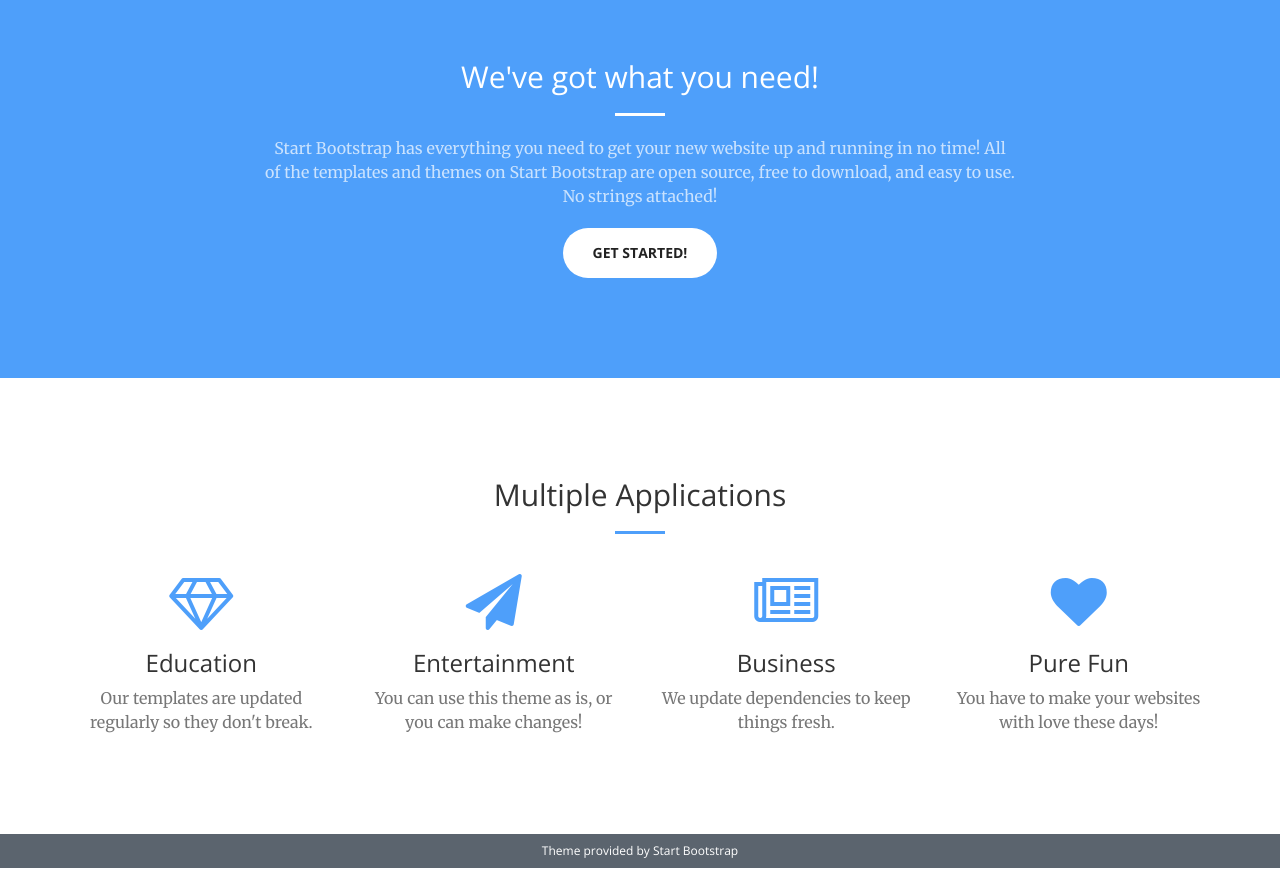
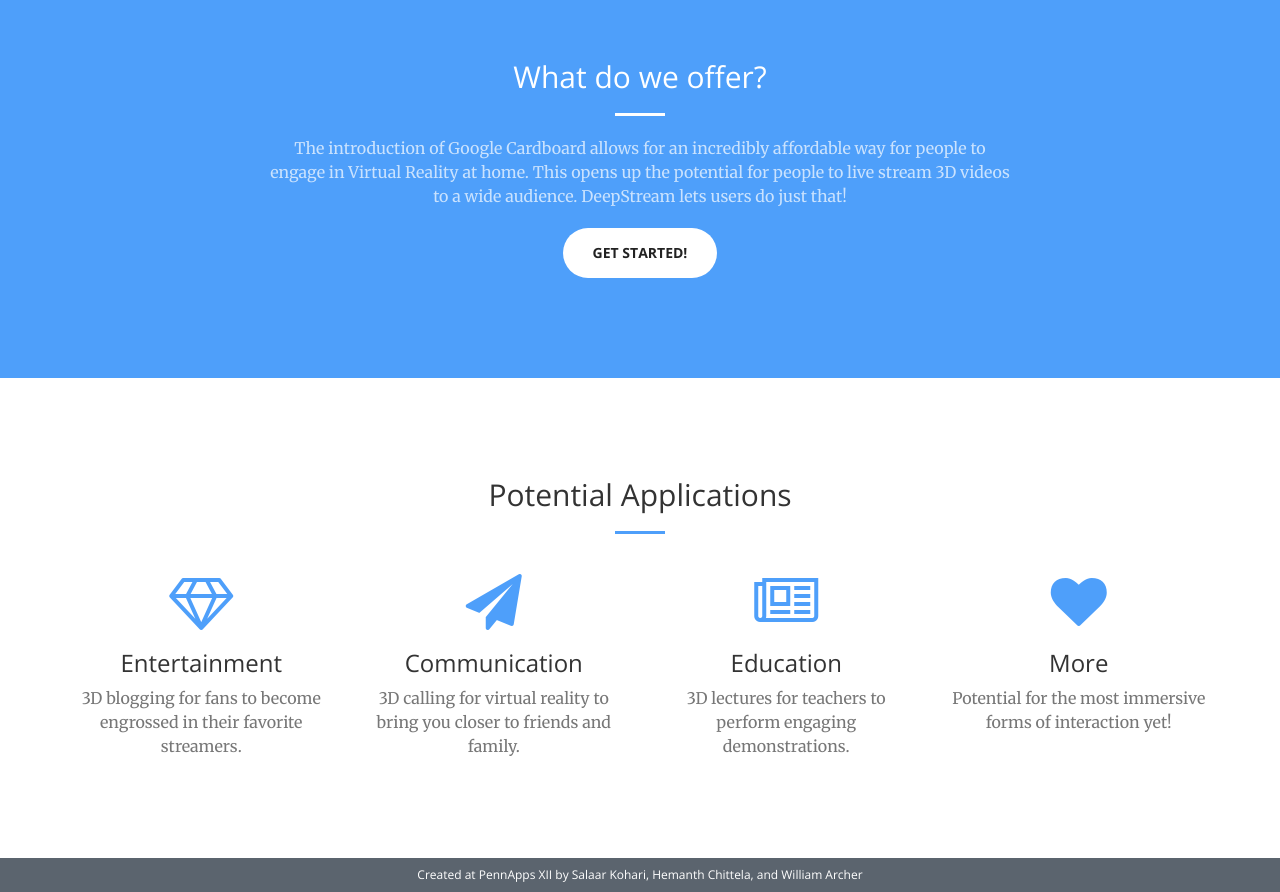
Before and after one commit to williamrchr/pennapps-3dcamera-cardboard, a plain HTML site: page index.html in a window 1280 px wide. Shown: the part 840-1732 px from the top of the page. Before the commit the page ends 1708 px from the top, so only its background shows below. Drawn offline with nearby package versions, Linux system fonts and the light colour scheme.

Commit message:
Customized Home Page

```diff
--- a/css/stream.css
+++ b/css/stream.css
@@ -43,7 +43,7 @@
 }
 
 #videoLeft {
-	margin-left: -80px;
+	margin-left: -100px;
 }
 
 #videoRight {
--- a/index.html
+++ b/index.html
@@ -53,13 +53,13 @@
             <div class="collapse navbar-collapse" id="bs-example-navbar-collapse-1">
                 <ul class="nav navbar-nav navbar-right">
                     <li>
-                        <a class="page-scroll" href="stream.html">Stream</a>
-                    </li>
-                    <li>
-                        <a class="page-scroll" href="#applications">Applications</a>
+                        <a class="page-scroll" href="#">Home</a>
                     </li>
                     <li>
                         <a class="page-scroll" href="#about">About</a>
+                    </li>
+                    <li>
+                        <a class="page-scroll" href="#applications">More</a>
                     </li>
                 </ul>
             </div>
@@ -73,7 +73,7 @@
             <div class="header-content-inner">
                 <h1>DeepStream</h1>
                 <hr>
-                <p>3D streaming service viewed with Google Cardboard</p>
+                <p>A 3D streaming service for Google Cardboard</p>
                 <a href="stream.html" class="btn btn-primary btn-xl leftbtn">Begin Streaming</a>
                 <a href="view.html" class="btn btn-primary btn-xl page-scroll">View Stream</a>
             </div>
@@ -84,9 +84,9 @@
         <div class="container">
             <div class="row">
                 <div class="col-lg-8 col-lg-offset-2 text-center">
-                    <h2 class="section-heading">We've got what you need!</h2>
+                    <h2 class="section-heading">What do we offer?</h2>
                     <hr class="light">
-                    <p class="text-faded">Start Bootstrap has everything you need to get your new website up and running in no time! All of the templates and themes on Start Bootstrap are open source, free to download, and easy to use. No strings attached!</p>
+                    <p class="text-faded">The introduction of Google Cardboard allows for an incredibly affordable way for people to engage in Virtual Reality at home. This opens up the potential for people to live stream 3D videos to a wide audience. DeepStream lets users do just that!</p>
                     <a href="#" class="btn btn-default btn-xl">Get Started!</a>
                 </div>
             </div>
@@ -97,7 +97,7 @@
         <div class="container">
             <div class="row">
                 <div class="col-lg-12 text-center">
-                    <h2 class="section-heading">Multiple Applications</h2>
+                    <h2 class="section-heading">Potential Applications</h2>
                     <hr class="primary">
                 </div>
             </div>
@@ -107,29 +107,29 @@
                 <div class="col-lg-3 col-md-6 text-center">
                     <div class="service-box">
                         <i class="fa fa-4x fa-diamond wow bounceIn text-primary"></i>
-                        <h3>Education</h3>
-                        <p class="text-muted">Our templates are updated regularly so they don't break.</p>
+                        <h3>Entertainment</h3>
+                        <p class="text-muted">3D blogging for fans to become engrossed in their favorite streamers.</p>
                     </div>
                 </div>
                 <div class="col-lg-3 col-md-6 text-center">
                     <div class="service-box">
                         <i class="fa fa-4x fa-paper-plane wow bounceIn text-primary" data-wow-delay=".1s"></i>
-                        <h3>Entertainment</h3>
-                        <p class="text-muted">You can use this theme as is, or you can make changes!</p>
+                        <h3>Communication</h3>
+                        <p class="text-muted">3D calling for virtual reality to bring you closer to friends and family.</p>
                     </div>
                 </div>
                 <div class="col-lg-3 col-md-6 text-center">
                     <div class="service-box">
                         <i class="fa fa-4x fa-newspaper-o wow bounceIn text-primary" data-wow-delay=".2s"></i>
-                        <h3>Business</h3>
-                        <p class="text-muted">We update dependencies to keep things fresh.</p>
+                        <h3>Education</h3>
+                        <p class="text-muted">3D lectures for teachers to perform engaging demonstrations.</p>
                     </div>
                 </div>
                 <div class="col-lg-3 col-md-6 text-center">
                     <div class="service-box">
                         <i class="fa fa-4x fa-heart wow bounceIn text-primary" data-wow-delay=".3s"></i>
-                        <h3>Pure Fun</h3>
-                        <p class="text-muted">You have to make your websites with love these days!</p>
+                        <h3>More</h3>
+                        <p class="text-muted">Potential for the most immersive forms of interaction yet!</p>
                     </div>
                 </div>
             </div>
@@ -140,7 +140,7 @@
         <section id="contact"  style="padding: 0; margin: 0;">
             <div class="container">
                 <div class="center-text">
-                    <h6> Theme provided by Start Bootstrap</h6>
+                    <h6> Created at PennApps XII by Salaar Kohari, Hemanth Chittela, and William Archer</h6>
                 </div>
             </div>
         </section>
```
